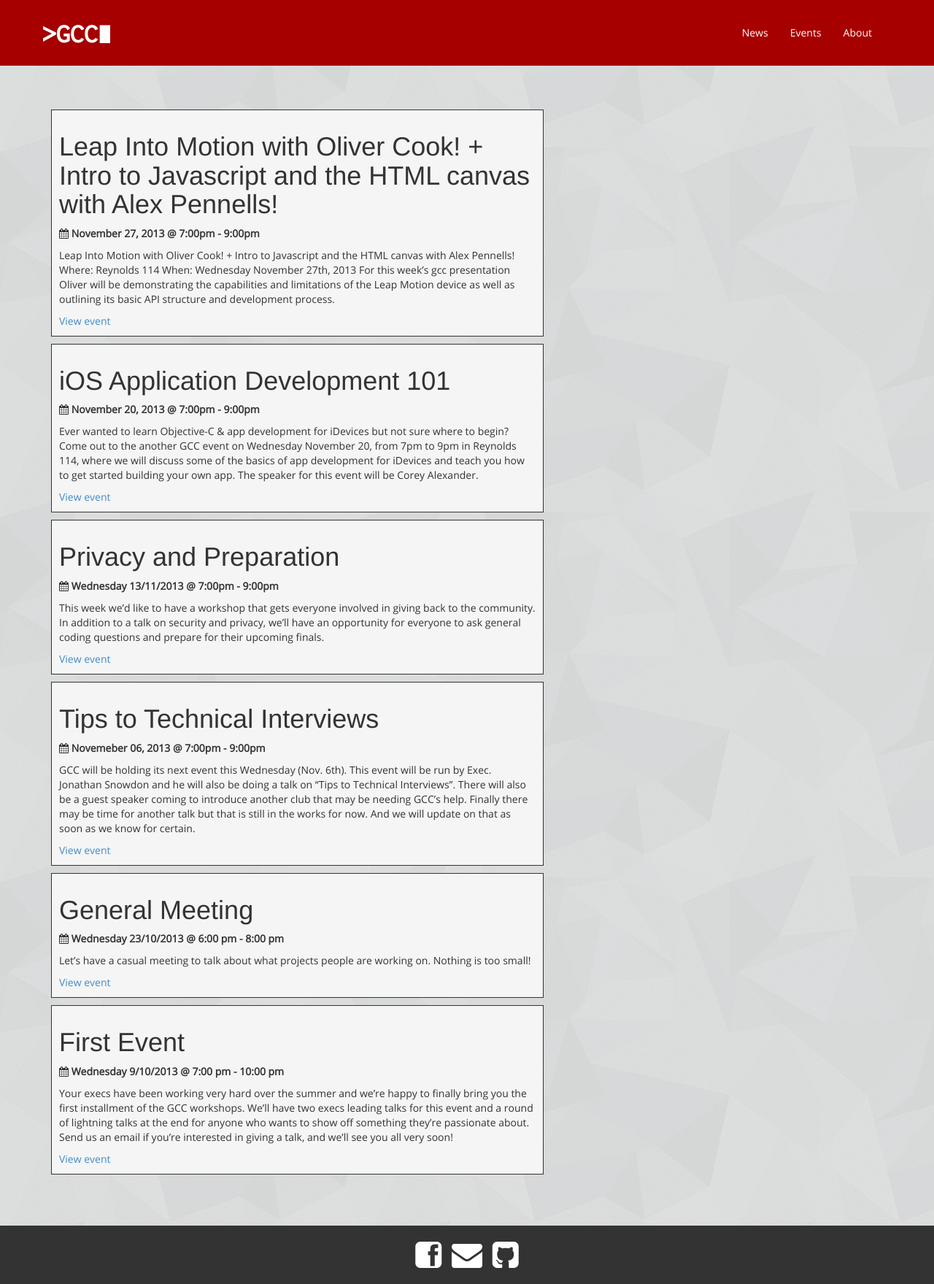
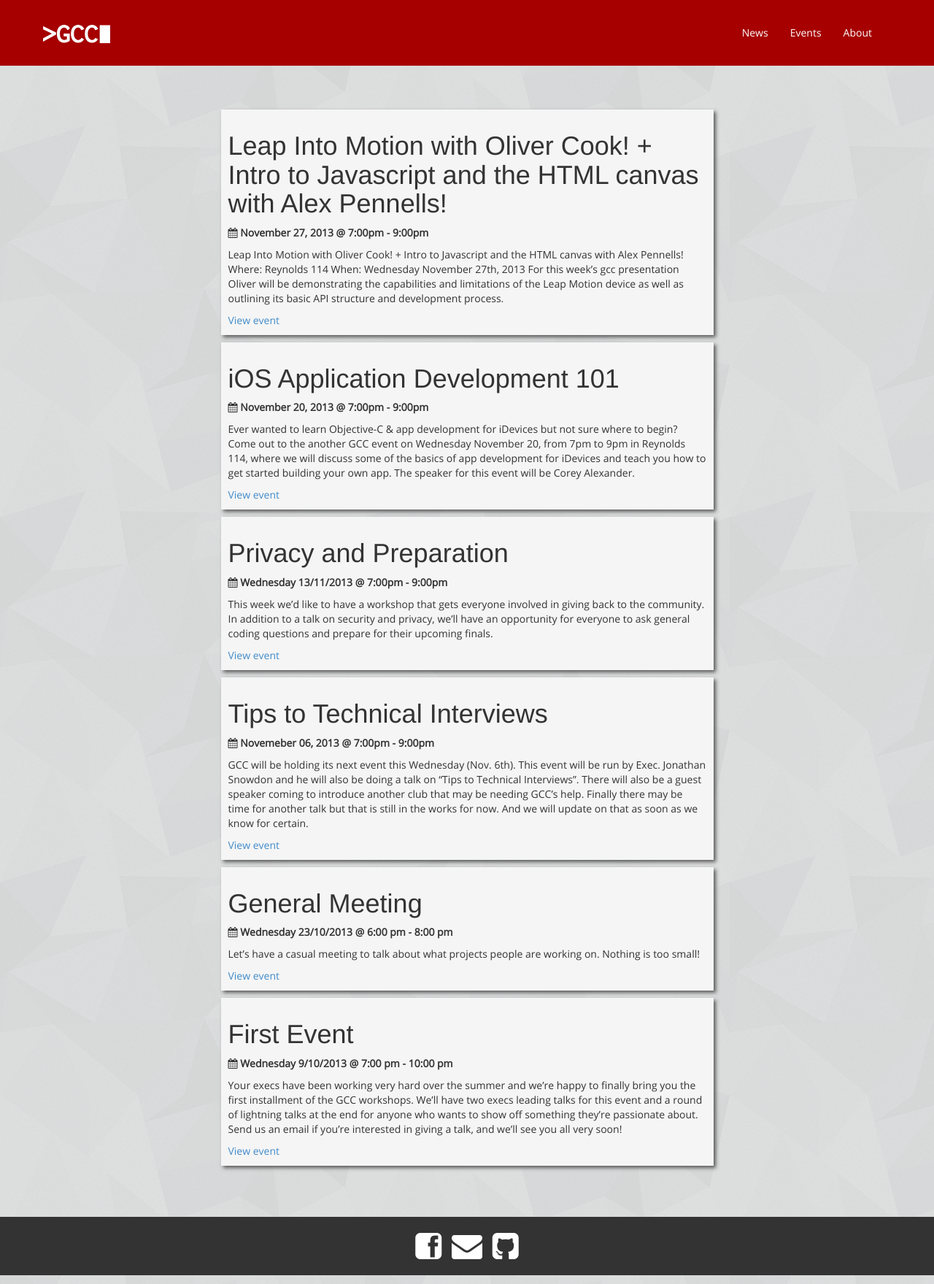
Before and after one commit to GuelphCodingCommunity/guelphcodingcommunity.github.io, a Jekyll site: the page built from events.html, in a window 1280 px wide. Shown: the whole page at 73% size. Built offline with Jekyll 4.4.1, drawn with Linux system fonts in a browser that asks for light colours; Markdown is read by kramdown in place of the engine named in the settings.

Commit message:
Update styles on events and news

```diff
--- a/css/main.css
+++ b/css/main.css
@@ -88,16 +88,22 @@ body {
 #SpecialThanks .col-md-2 label:hover {
   text-decoration: none;
 }
-#Events ul {
+#Events ul,
+#News ul {
   list-style-type: none;
   padding: 0px;
 }
-#Events .event {
+#Events .post,
+#News .post {
   max-width: 675px;
   padding: 10px;
-  border: 1px solid #333333;
   background: whitesmoke;
   margin-bottom: 10px;
+  margin-left: auto;
+  margin-right: auto;
+  -webkit-box-shadow: 3px 3px 5px 0px rgba(50, 50, 50, 0.75);
+  -moz-box-shadow: 3px 3px 5px 0px rgba(50, 50, 50, 0.75);
+  box-shadow: 3px 3px 5px 0px rgba(50, 50, 50, 0.75);
 }
 #Post {
   max-width: 675px;
--- a/events.html
+++ b/events.html
@@ -5,7 +5,7 @@ title: Events
 <div id="Events" class="container">
   <ul>
     {% for post in site.categories.events %}
-      <li class="event">
+      <li class="post">
         <h1>{{ post.title }}</h1>
         <strong><i class="fa fa-calendar"></i> {{ post.eventinfo.date }} @ {{ post.eventinfo.time }}</strong>
         <p>{{ post.excerpt }}</p>
```
Also changed, not shown: less/main.less (+7 -3 lines).
